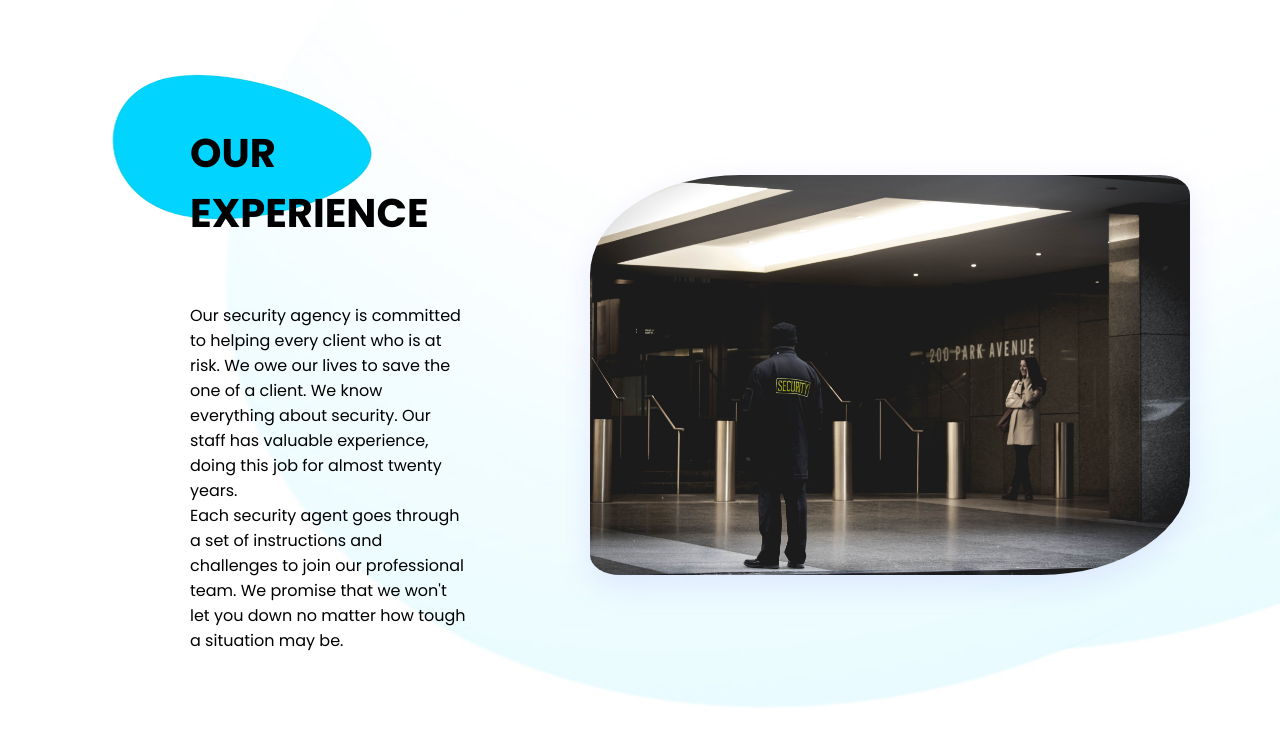
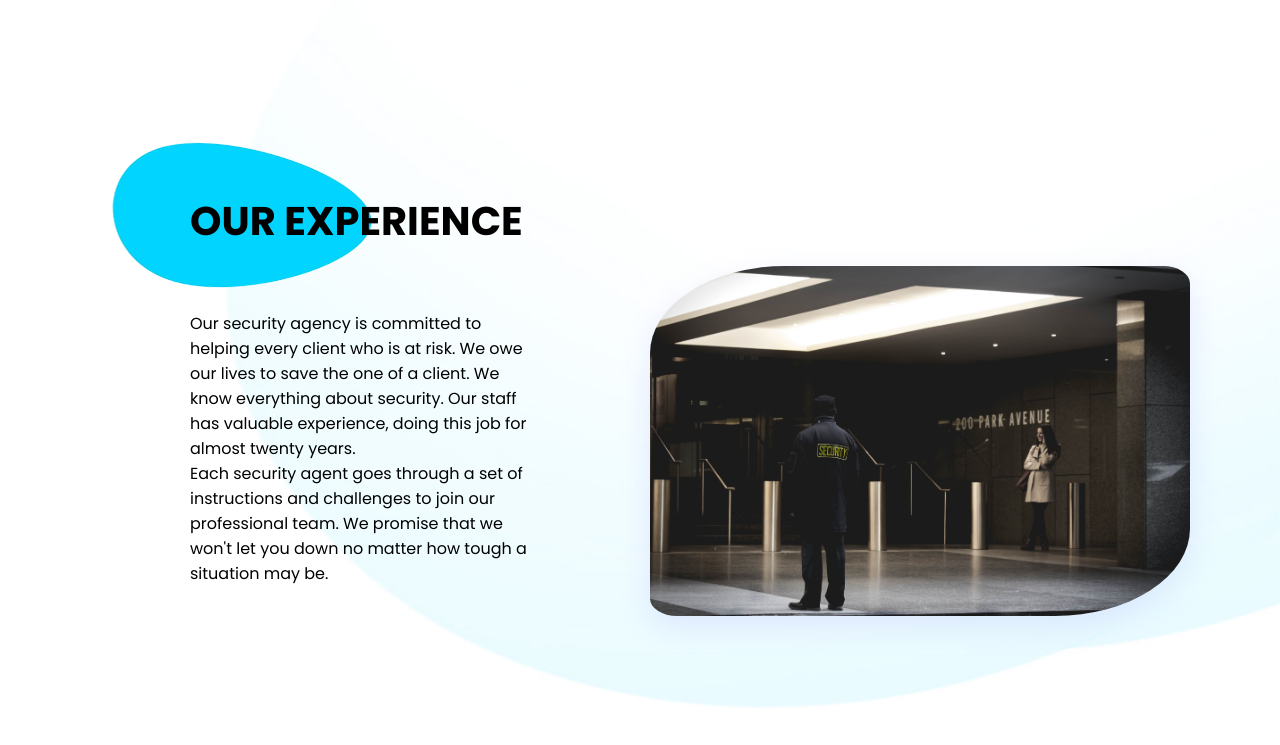
Before and after one commit to AliTechGeek52/security-template-1, a plain HTML site: page about.html in a window 1280 px wide. Shown: the part 822-1567 px from the top of the page. Drawn offline with nearby package versions, Linux system fonts and the light colour scheme; a script that the page names is missing.

Commit message:
update service page header section

```diff
--- a/skin.css
+++ b/skin.css
@@ -495,8 +495,9 @@ nav .navbar .nav-links .menus li > .contact-btn:hover {
 }
 
 .service-img img {
-  height: 400px;
-  width: 600px;
+  height: auto;
+  width: 100%;
+  margin-top:133px;
   border-radius: 25% 5% 25% 5%;
   box-shadow: 0px 10px 30px 0px rgb(154 150 248 / 20%);
 }
```
